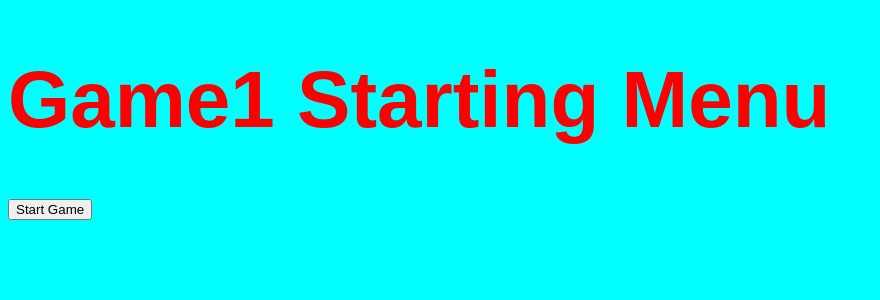
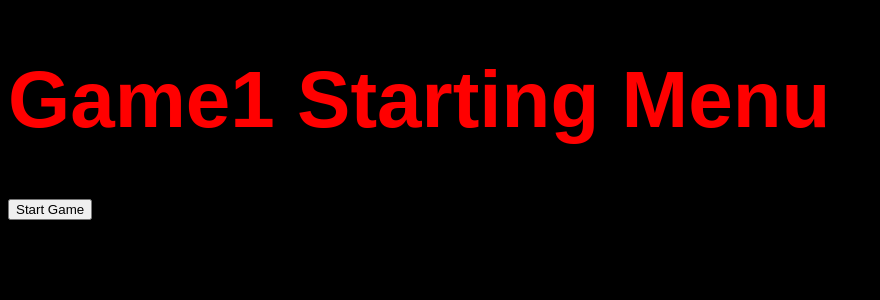
Before and after one commit to Misitik/499_Social_Robotic, a Django app: page /game1_menu in a window 1280 px wide. Shown: the top 300 px of the page, without its empty margins (0-880 px from the left). Run offline with Django 5.2, Linux system fonts and the light colour scheme.

Commit message:
Update game1_start_menu.html

```diff
--- a/games/templates/game1_start_menu.html
+++ b/games/templates/game1_start_menu.html
@@ -3,11 +3,11 @@
 <head>
     <meta charset="UTF-8">
     <!-- Sets the title of webpage -->
-    <title>My First Webpage using Django</title>
+    <title> Spaceship Game </title>
 
     <style>
         body{
-            background-color: cyan;
+            background-color: black;
         }
 
         h1 {
```
